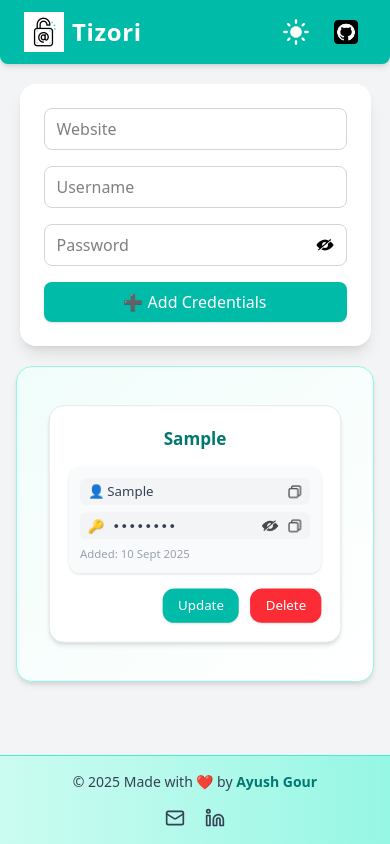
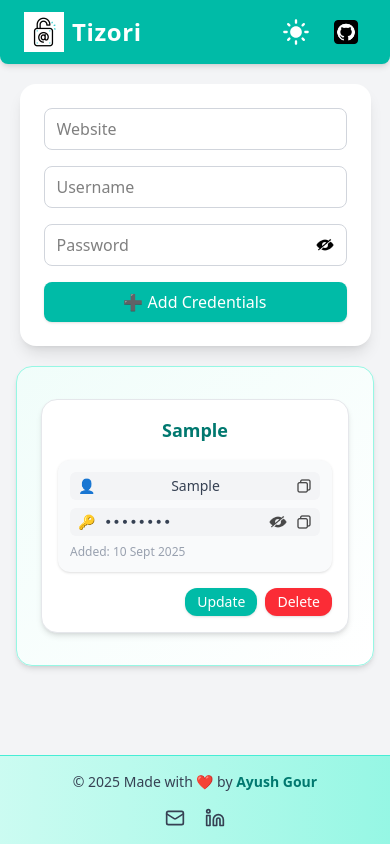
Before and after one commit to AyushGour-crack-it/React-Password-Manager, a React (Vite) app: page / in a window 390 px wide. Both pictures are taken after typing "Sample", "Sample", "Sample123" into the empty fields and a click on the button "➕ Add Credentials". Built offline with nearby package versions, Linux system fonts and the light colour scheme.

Commit message:
Fix mobile UI overflow and Framer Motion animation

```diff
--- a/components/EachData.jsx
+++ b/components/EachData.jsx
@@ -9,7 +9,6 @@ const EachData = ({ id, website, username, password, date, onDelete, onUpdate, u
   const [editPassword, setEditPassword] = useState(password);
   const [passShow, setPassShow] = useState(false);
 
-  // Toggle edit mode & save
   const handleUpdate = () => {
     if (isEditing) {
       if (!editWebsite.trim() || !editUsername.trim() || !editPassword.trim()) {
@@ -28,7 +27,6 @@ const EachData = ({ id, website, username, password, date, onDelete, onUpdate, u
         }),
       });
 
-      // Highlight effect after update
       toast.success("Data Updated Successfully ✅");
     }
     setIsEditing(!isEditing);
@@ -47,7 +45,7 @@ const EachData = ({ id, website, username, password, date, onDelete, onUpdate, u
     toast((t) => (
       <div className="flex flex-col gap-2">
         <span>Are you sure you want to delete?</span>
-        <div className="flex gap-2 justify-end">
+        <div className="flex gap-2 justify-end flex-wrap">
           <button
             onClick={() => {
               onDelete(id);
@@ -73,12 +71,12 @@ const EachData = ({ id, website, username, password, date, onDelete, onUpdate, u
     <motion.div
       layout
       initial={{ opacity: 0, scale: 0.95 }}
-  animate={{ opacity: 1 }}
-  exit={{ opacity: 0, scale: 0.9 }}
-  transition={{ type: "spring", stiffness: 300, damping: 25 }}
-  className={`storedData w-full sm:max-w-md flex flex-col p-5 m-2
+      animate={{ opacity: 1, scale: 1 }}
+      exit={{ opacity: 0, scale: 0.95 }}
+      transition={{ type: "spring", stiffness: 250, damping: 25, mass: 0.5 }}
+      className={`storedData w-full max-w-full flex flex-col p-4 sm:p-5 m-2
         bg-white gap-4 rounded-2xl border border-gray-200 shadow-md
-    sm:hover:shadow-lg`}
+        hover:shadow-lg transition-transform duration-200 ease-in-out`}
     >
       {/* Website */}
       {isEditing ? (
@@ -86,31 +84,31 @@ const EachData = ({ id, website, username, password, date, onDelete, onUpdate, u
           type="text"
           value={editWebsite}
           onChange={(e) => setEditWebsite(e.target.value)}
-      className="text-center text-lg font-semibold text-teal-700
+          className="w-full text-center text-lg font-semibold text-teal-700
             bg-gray-100 rounded-md border border-gray-300 px-2 py-1
-        focus:ring-2 focus:ring-teal-400 outline-none transition"
+            focus:ring-2 focus:ring-teal-400 transition duration-300 ease-in-out outline-none"
         />
       ) : (
-    <div className="text-center text-lg font-semibold text-teal-700 truncate">
+        <div className="text-center text-lg font-semibold text-teal-700 truncate w-full">
           {website}
         </div>
       )}
 
       {/* Username + Password + Date */}
-  <div className="flex flex-col gap-2 bg-gray-50 rounded-xl p-3 shadow-sm">
+      <div className="flex flex-col gap-2 bg-gray-50 rounded-xl p-3 shadow-sm w-full">
         {/* Username */}
         {isEditing ? (
           <input
             type="text"
             value={editUsername}
             onChange={(e) => setEditUsername(e.target.value)}
-        className="text-sm border border-gray-300 px-2 py-1 rounded-md
-          bg-gray-100 focus:ring-2 focus:ring-teal-400 outline-none transition"
+            className="w-full text-sm border border-gray-300 px-2 py-1 rounded-md
+              bg-gray-100 focus:ring-2 focus:ring-teal-400 transition duration-300 ease-in-out outline-none"
           />
         ) : (
           <div className="flex justify-between items-center bg-gray-100 text-sm
-        font-medium text-gray-700 rounded-md px-2 py-1">
-        👤 {username}
+            font-medium text-gray-700 rounded-md px-2 py-1 w-full truncate">
+            👤 <span className="truncate">{username}</span>
             <img
               onClick={() => copyContent(username)}
               className="w-4 h-4 cursor-pointer opacity-70 hover:opacity-100"
@@ -125,11 +123,11 @@ const EachData = ({ id, website, username, password, date, onDelete, onUpdate, u
             type={passShow ? "text" : "password"}
             value={editPassword}
             onChange={(e) => setEditPassword(e.target.value)}
-        className="text-sm border border-gray-300 px-2 py-1 rounded-md
-          bg-gray-100 font-mono focus:ring-2 focus:ring-teal-400 outline-none transition"
+            className="w-full text-sm border border-gray-300 px-2 py-1 rounded-md
+              bg-gray-100 font-mono focus:ring-2 focus:ring-teal-400 transition duration-300 ease-in-out outline-none"
           />
         ) : (
-      <div className="flex font-mono items-center gap-2 bg-gray-100 rounded-md px-2 py-1">
+          <div className="flex font-mono items-center gap-2 bg-gray-100 rounded-md px-2 py-1 w-full">
             <span className="text-sm text-gray-700 truncate flex-1">
               {passShow ? "🔑 " + password : "🔑 ••••••••"}
             </span>
@@ -148,32 +146,35 @@ const EachData = ({ id, website, username, password, date, onDelete, onUpdate, u
         )}
 
         {/* Date */}
-    <div className="text-xs text-gray-400">
+        <div className="text-xs text-gray-400 truncate w-full">
           {updatedAt ? `Updated: ${updatedAt}` : `Added: ${date}`}
         </div>
       </div>
 
       {/* Action Buttons */}
-  <div className="flex gap-3 justify-end">
-    <button
+      <div className="flex gap-2 sm:gap-3 justify-end flex-wrap">
+        <motion.button
           onClick={handleUpdate}
-      className="px-4 py-2 rounded-xl text-sm font-medium
-        bg-teal-500 text-white hover:bg-teal-600
-        shadow transition cursor-pointer"
+          whileTap={{ scale: 0.95 }}
+          whileHover={{ scale: 1.03 }}
+          transition={{ type: "spring", stiffness: 300, damping: 20 }}
+          className="px-3 sm:px-4 py-1 sm:py-2 rounded-xl text-sm font-medium
+            bg-teal-500 text-white shadow cursor-pointer"
         >
           {isEditing ? "Save" : "Update"}
-    </button>
-    <button
+        </motion.button>
+        <motion.button
           onClick={handleDeleteClick}
-      className="px-4 py-2 rounded-xl text-sm font-medium
-        bg-red-500 text-white hover:bg-red-600
-        shadow transition cursor-pointer"
+          whileTap={{ scale: 0.95 }}
+          whileHover={{ scale: 1.03 }}
+          transition={{ type: "spring", stiffness: 300, damping: 20 }}
+          className="px-3 sm:px-4 py-1 sm:py-2 rounded-xl text-sm font-medium
+            bg-red-500 text-white shadow cursor-pointer"
         >
           Delete
-    </button>
+        </motion.button>
       </div>
     </motion.div>
-
   );
 };
 
--- a/src/App.jsx
+++ b/src/App.jsx
@@ -49,8 +49,9 @@ function App() {
       <div className="leftBox w-[90%] sm:w-4/5 md:w-2/3 lg:w-1/2 mx-auto mt-5">
         <LeftBox addEntry={addEntry} />
       </div>
-      <div className="AllData mx-4 m-5 p-6 rounded-2xl border border-teal-200 bg-gradient-to-br from-teal-50 to-white shadow-md
-                grid sm:grid-cols-2 lg:grid-cols-3 gap-6 justify-items-center ">
+<div className="AllData mx-4 m-5 p-6 rounded-2xl border border-teal-200
+  bg-gradient-to-br from-teal-50 to-white shadow-md
+  grid grid-cols-1 sm:grid-cols-2 lg:grid-cols-3 gap-6 justify-items-center">
   {entries.length === 0 ? (
     <p className="text-gray-500 text-center">No credentials saved yet.</p>
   ) : (
@@ -67,6 +68,9 @@ function App() {
 
 
 
+
+
+
       <div className="mt-auto">
         <Footer />
       </div>
```
Lines whose indentation alone changed are shown as unchanged.
